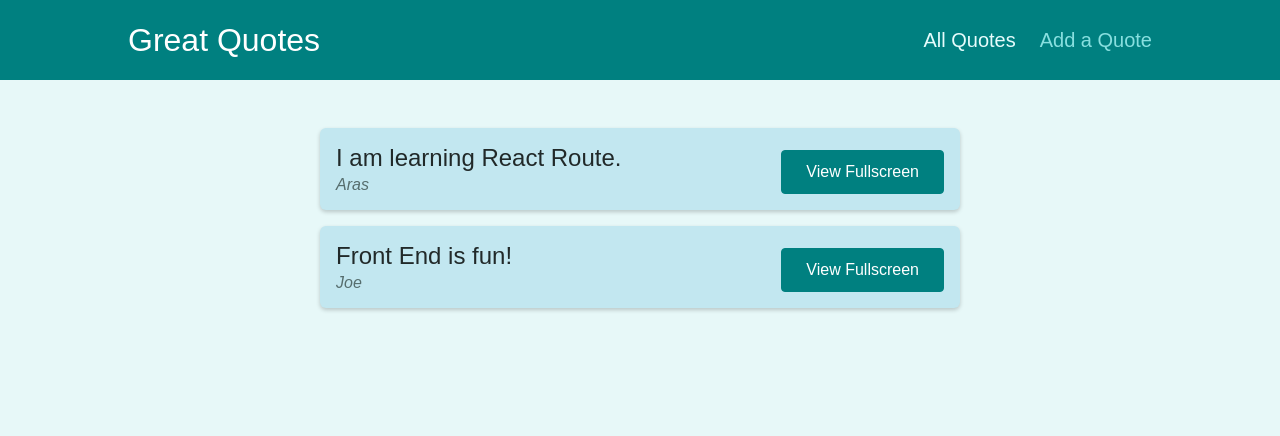
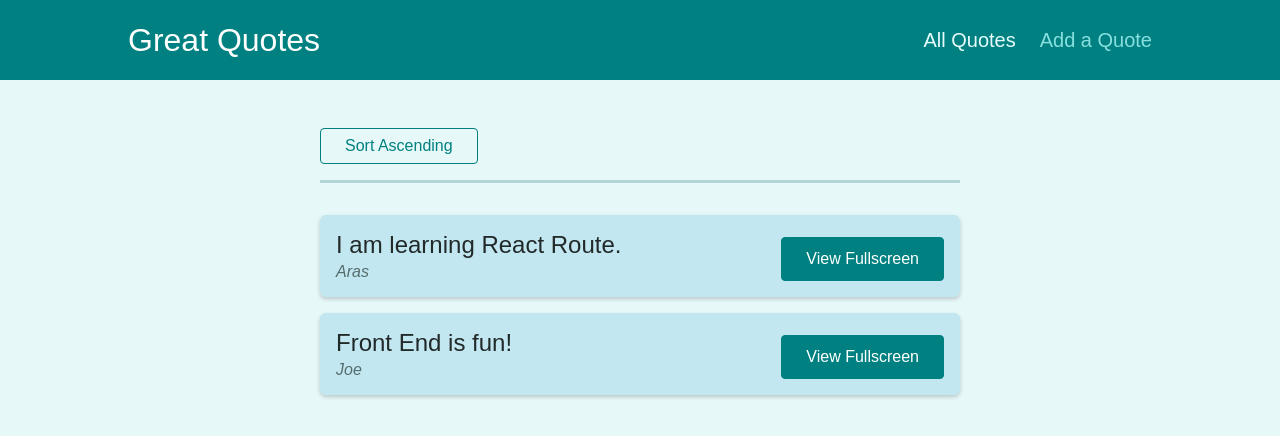
Before and after one commit to codecygen/067-React-Router-Practice-Project, a React (Create React App) app: page /quotes in a window 1280 px wide. Shown: the top 436 px of the page. Built offline with nearby package versions, Linux system fonts and the light colour scheme.

Commit message:
sorting is worked on

```diff
--- a/src/components/quotes/QuoteList.js
+++ b/src/components/quotes/QuoteList.js
@@ -1,11 +1,40 @@
 import { Fragment } from 'react';
+
+// React-Router-Query-Parameters
+import { useHistory, useLocation } from 'react-router-dom';
 
 import QuoteItem from './QuoteItem';
 import classes from './QuoteList.module.css';
 
+
 const QuoteList = (props) => {
+  // React-Router-Query-Parameters
+  // Used to manipulate page after a button click
+  const history = useHistory();
+
+  // React-Router-Query-Parameters
+  // Gets the current page address
+  const location = useLocation();
+
+  // React-Router-Query-Parameters
+  // location.search gives "?sort=asc"
+  // URLSearchParams is a default Javascript constructor
+  const queryParams = new URLSearchParams(location.search);
+
+  const isSortingAscending = queryParams.get('sort')
+
+  // React-Router-Query-Parameters
+  const changeSortingHandler = () => {
+    history.push('/quotes?sort=asc');
+  };
+
   return (
     <Fragment>
+      {/* React-Router-Query-Parameters */}
+      <div className={classes.sorting}>
+        {/* React-Router-Query-Parameters */}
+        <button onClick={changeSortingHandler}>Sort Ascending</button>
+      </div>
       <ul className={classes.list}>
         {props.quotes.map((quote) => (
           <QuoteItem
```
Also changed, not shown: 2 other files (tests, documents, lock files or other folders).
